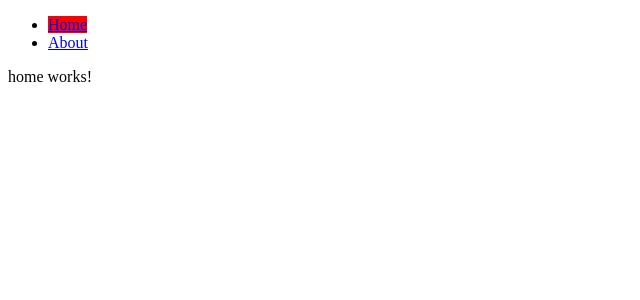
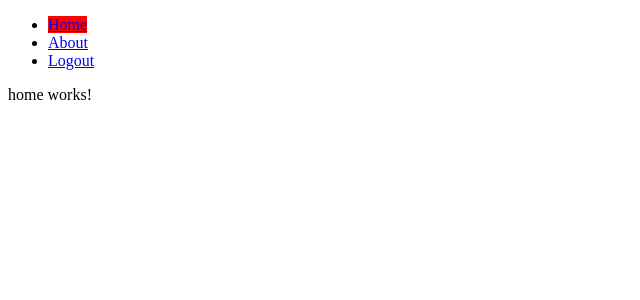
Before and after one commit to TingHuanClay/AngularLearning, an Angular app in the folder AngularRouting/: page /#/home in a window 1280 px wide. Shown: the top 300 px of the page, without its empty margins (0-640 px from the left). Built offline with nearby package versions, Linux system fonts and the light colour scheme.

Commit message:
feat: add nested routing and login routing sample page

```diff
--- a/AngularRouting/src/app/app.component.html
+++ b/AngularRouting/src/app/app.component.html
@@ -1,17 +1 @@
-<ul>
-  <li>
-    <a
-      [routerLink]="'/home'"
-      routerLinkActive="active"
-    >Home
-    </a>
-  </li>
-  <li>
-    <a
-      [routerLink]="'/about'"
-      routerLinkActive="active"
-    >About
-    </a>
-  </li>
-</ul>
 <router-outlet></router-outlet>
--- a/AngularRouting/src/app/app.module.ts
+++ b/AngularRouting/src/app/app.module.ts
@@ -5,12 +5,16 @@ import { AppRoutingModule } from './app-routing.module';
 import { AppComponent } from './app.component';
 import { HomeComponent } from './home/home.component';
 import { AboutComponent } from './about/about.component';
+import { LoginComponent } from './login/login.component';
+import { LayoutComponent } from './layout/layout.component';
 
 @NgModule({
   declarations: [
     AppComponent,
     HomeComponent,
-    AboutComponent
+    AboutComponent,
+    LoginComponent,
+    LayoutComponent
   ],
   imports: [
     BrowserModule,
--- /dev/null
+++ b/AngularRouting/src/app/layout/layout.component.css
@@ -0,0 +1,3 @@
+.active {
+    background-color: red;
+  }
--- /dev/null
+++ b/AngularRouting/src/app/layout/layout.component.html
@@ -0,0 +1,25 @@
+<ul>
+    <li>
+      <a
+        [routerLink]="'/home'"
+        routerLinkActive="active"
+      >Home
+      </a>
+    </li>
+    <li>
+      <a
+        [routerLink]="'/about'"
+        routerLinkActive="active"
+      >About
+      </a>
+    </li>
+    <li>
+      <a
+        routerLink="/login"
+        routerLinkActive="active"
+      >
+        Logout
+      </a>
+    </li>
+  </ul>
+  <router-outlet></router-outlet>
--- /dev/null
+++ b/AngularRouting/src/app/layout/layout.component.ts
@@ -0,0 +1,15 @@
+import { Component, OnInit } from '@angular/core';
+
+@Component({
+  selector: 'app-layout',
+  templateUrl: './layout.component.html',
+  styleUrls: ['./layout.component.css']
+})
+export class LayoutComponent implements OnInit {
+
+  constructor() { }
+
+  ngOnInit(): void {
+  }
+
+}
--- /dev/null
+++ b/AngularRouting/src/app/login/login.component.html
@@ -0,0 +1,2 @@
+<p>login works!</p>
+<button routerLink="/home">登入</button>
--- /dev/null
+++ b/AngularRouting/src/app/login/login.component.ts
@@ -0,0 +1,15 @@
+import { Component, OnInit } from '@angular/core';
+
+@Component({
+  selector: 'app-login',
+  templateUrl: './login.component.html',
+  styleUrls: ['./login.component.css']
+})
+export class LoginComponent implements OnInit {
+
+  constructor() { }
+
+  ngOnInit(): void {
+  }
+
+}
```
Also changed, not shown: AngularRouting/src/app/app-routing.module.ts (+28 -3 lines), AngularRouting/src/app/login/login.component.css (added), 2 other files (tests, documents, lock files or other folders).
